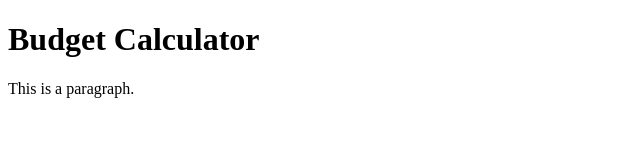
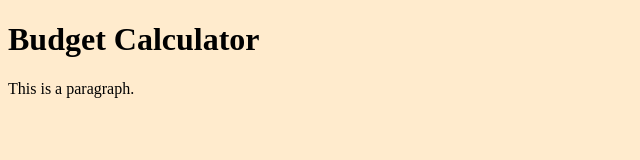
Before and after one commit to krhubbard2/CS371GroupProject, a plain HTML site: page index.html in a window 1280 px wide. Shown: the whole page, without its empty margins (0-640 px from the left). Drawn offline with Linux system fonts and the light colour scheme.

Commit message:
Added some style.

```diff
--- a/index.html
+++ b/index.html
@@ -1,6 +1,7 @@
 
 <!DOCTYPE html>
 <html>
+<body style="background-color:BlanchedAlmond;">
 <head>
 <title>Budget Calculator</title>
 </head>
```
